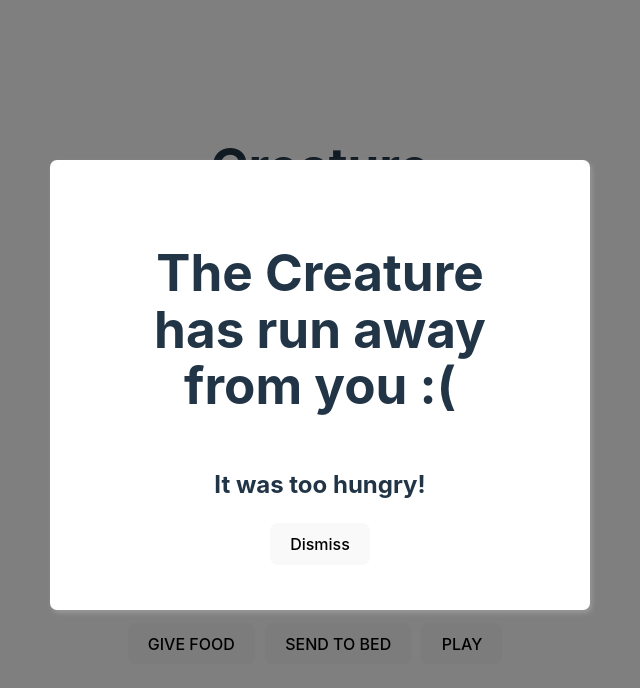
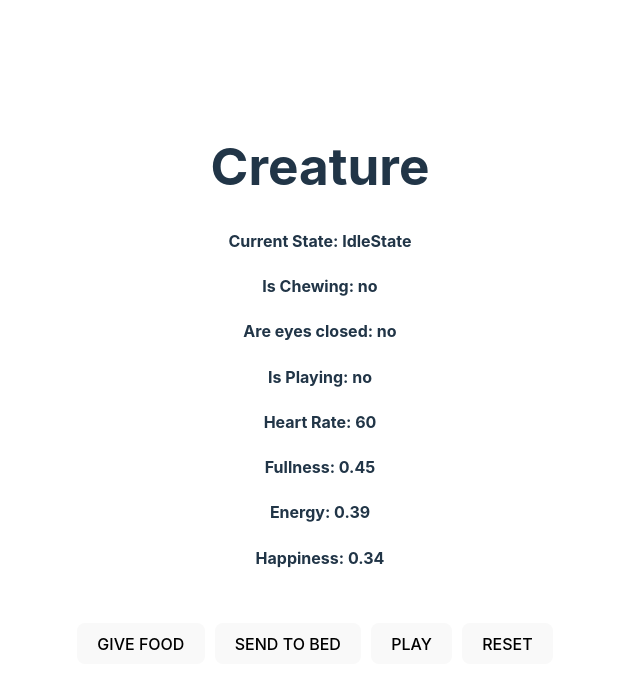
Before and after one commit to RoxanaFray/learn-state-machine, a React (Vite) app: page / in a window 1280 px wide. Shown: the top 688 px of the page, without its empty margins (320-960 px from the left). Built offline with nearby package versions, Linux system fonts and the light colour scheme.

Commit message:
added reset button

```diff
--- a/src/App.tsx
+++ b/src/App.tsx
@@ -78,6 +78,14 @@ function App() {
           >
             PLAY
           </button>
+          <button
+            onClick={() => {
+              creature.reset();
+              creature.setIsActive(true);
+            }}
+          >
+            RESET
+          </button>
         </div>
       </div>
     </>
--- a/src/creature/Creature.ts
+++ b/src/creature/Creature.ts
@@ -1,6 +1,5 @@
 import { StateMachine } from "../stateMachine/StateMachine";
 import { CreatureData } from "./CreatureData";
-import { CreatureState } from "./CreatureState";
 import { EatingState } from "./EatingState";
 import { IdleState } from "./IdleState";
 import { PlayingState } from "./PlayingState";
@@ -41,8 +40,25 @@ export class Creature {
     }
   }
 
+  public reset(): void {
+    if (this._updateCycleId) {
+      clearInterval(this._updateCycleId);
+      this._updateCycleId = null;
+    }
+    if (this._sm && this._sm.currentState) {
+      this._sm.currentState.exit();
+    }
+    this._data = new CreatureData();
+    this.initializeStateMachine(() => this.startUpdateCycle());
+  }
+
+  public pause(): void {}
+
+  public continue(): void {}
+
   private _lastFrameTime: number = Date.now();
   private _deltaTime: number = 0;
+  private _updateCycleId: number | null = null;
 
   private _data: CreatureData;
   private _onDataChangedAction: (data: CreatureData) => void;
@@ -56,12 +72,11 @@ export class Creature {
   private _ranAwayState: RanAwayState;
 
   constructor() {
-    this._data = new CreatureData();
-    this.initializeStateMachine(() => this.startUpdateCycle());
+    this.reset();
   }
 
   private startUpdateCycle() {
-    setInterval(() => {
+    this._updateCycleId = setInterval(() => {
       this.update();
     }, 32);
   }
--- a/src/creature/CreatureData.ts
+++ b/src/creature/CreatureData.ts
@@ -1,9 +1,9 @@
 class CreatureData {
   // settings
   public readonly defaultHeartRate = 60;
-  public readonly fullnessDecreaseRatePerSec = 0.1;
+  public readonly fullnessDecreaseRatePerSec = 0.01;
   public readonly energyDecreaseRatePerSec = 0.02;
-  public readonly happinessDecreaseRatePerSec = 0.05;
+  public readonly happinessDecreaseRatePerSec = 0.03;
 
   // data
   public stateName: string = "";
```
